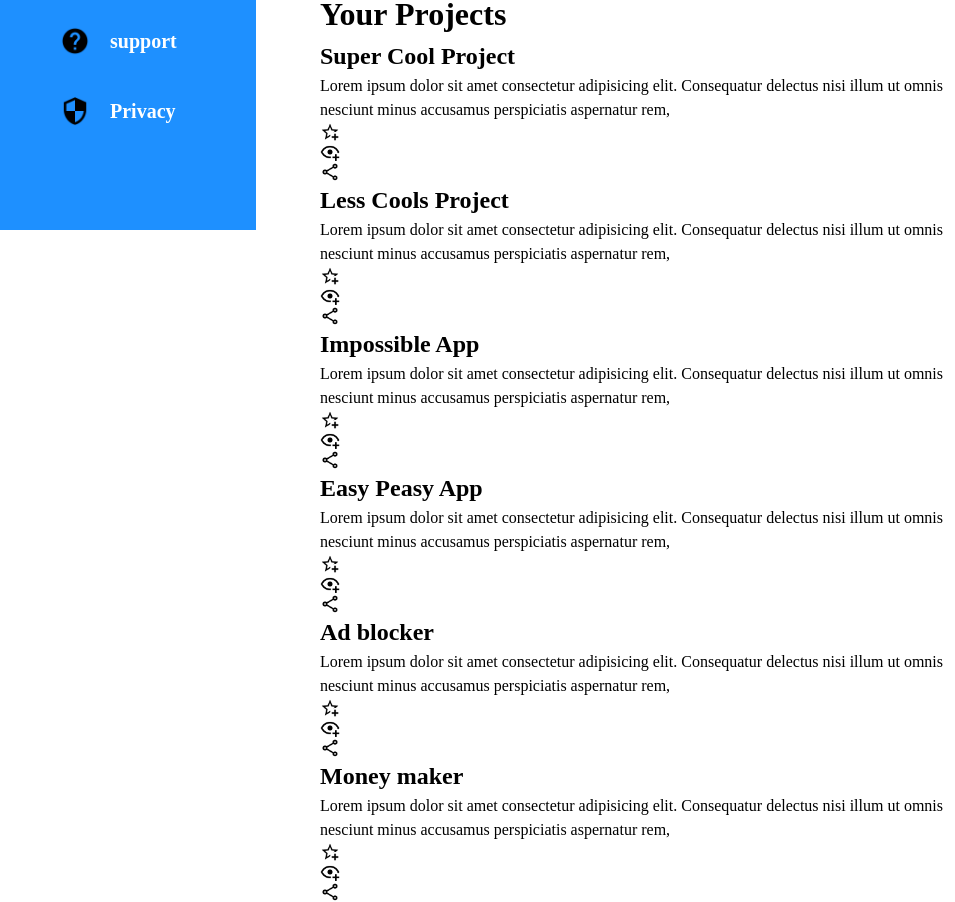
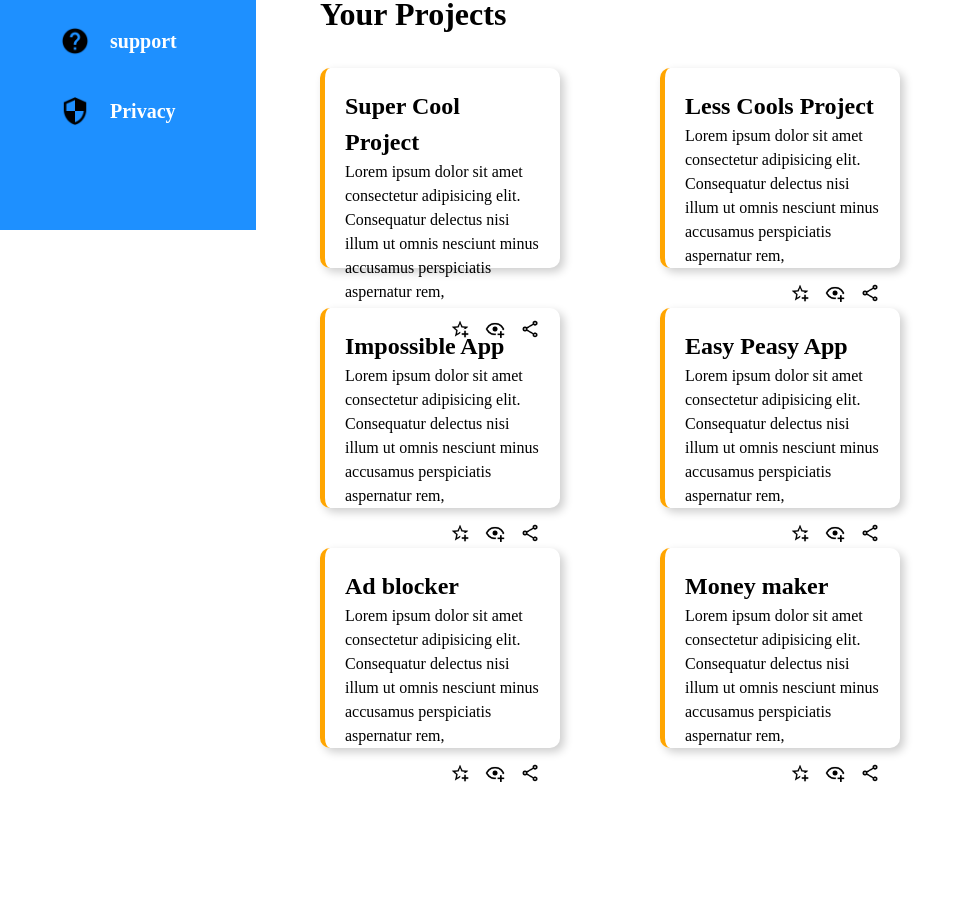
Before and after one commit to EdwinDev99/Admin-Dashboard, a plain HTML site: page index.html in a window 1280 px wide. Shown: the part 610-1512 px from the top of the page, 0-955 px from the left. After the commit the page ends 1393 px from the top, so only its background shows below. Drawn offline with Linux system fonts and the light colour scheme; files whose address does not match are found by name.

Commit message:
main content styles

```diff
--- a/css/styles.css
+++ b/css/styles.css
@@ -111,3 +111,26 @@ li {
   height: 20px;
   width: auto;
 }
+
+.projects-cards-container {
+  display: grid;
+  grid-template-columns: repeat(2, 1fr);
+  gap: 40px;
+  margin: 30px 0px;
+}
+
+.project-card {
+  width: 80%;
+  height: 200px;
+  padding: 20px;
+  box-shadow: 4px 4px 10px rgba(0, 0, 0, 0.2);
+  border-radius: 10px;
+  border-left: 5px solid orange;
+}
+
+.icons-nav {
+  display: flex;
+  padding-top: 15px;
+  justify-content: flex-end;
+  gap: 15px;
+}
--- a/index.html
+++ b/index.html
@@ -91,8 +91,8 @@
       </div>
     </nav>
     <main class="main-content">
+      <h1>Your Projects</h1>
       <div class="projects-cards-container">
-        <h1>Your Projects</h1>
         <article class="project-card">
           <div class="porject-text">
             <h2>Super Cool Project</h2>
```
